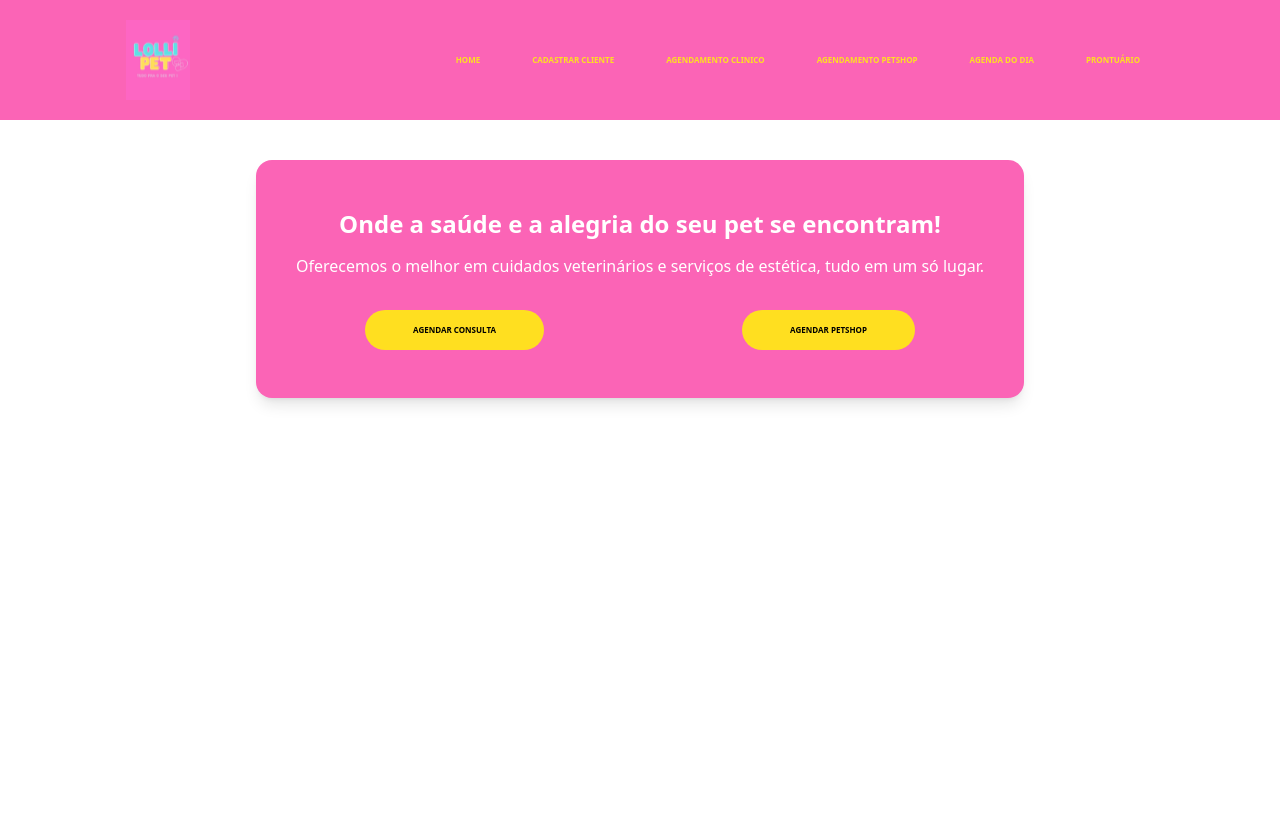
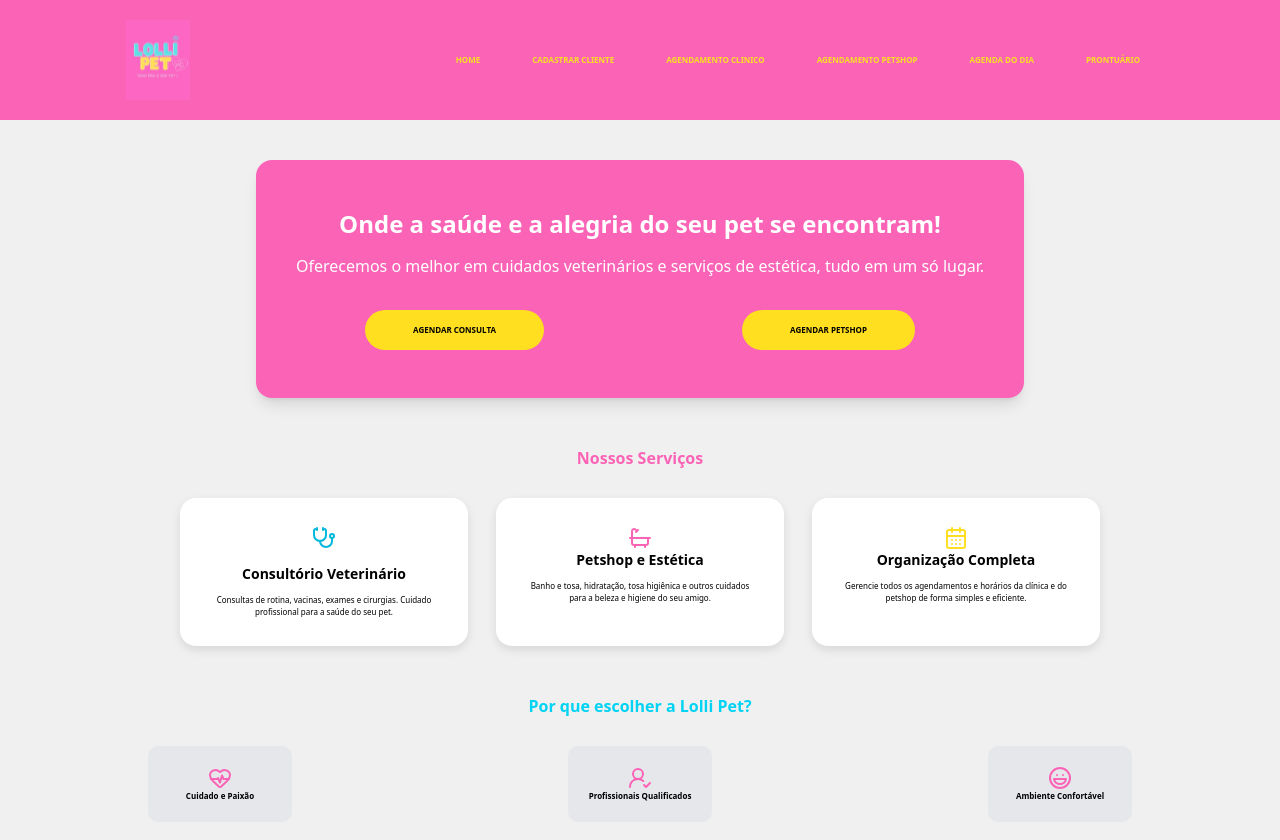
Before and after one commit to Mikedfb/lolli-pet-web, a React (Vite) app: page / in a window 1280 px wide. Shown: the top 840 px of the page. Before the commit the page ends 800 px from the top, so only its background shows below. Built offline with nearby package versions, Linux system fonts and the light colour scheme.

Commit message:
finalizado primeiro modelo da pagina home

```diff
--- a/package.json
+++ b/package.json
@@ -11,6 +11,7 @@
   },
   "dependencies": {
     "@tailwindcss/vite": "^4.1.14",
+    "lucide-react": "^0.544.0",
     "react": "^19.1.1",
     "react-dom": "^19.1.1",
     "tailwindcss": "^4.1.14"
--- a/src/components/Layout.tsx
+++ b/src/components/Layout.tsx
@@ -1,9 +1,17 @@
+import {
+  Bath,
+  CalendarDays,
+  HeartPulse,
+  Laugh,
+  Stethoscope,
+  UserRoundCheck,
+} from 'lucide-react';
 import '../styles/global.css';
 
 export function Layout() {
   return (
-    <main className='flex flex-col items-center text-[0.5rem] py-10 px-5 gap-12 min-h-[calc(100vh-150px)] '>
-      <section className='w-full max-w-3xl  text-center py-12 px-5 bg-pink-400  text-white rounded-2xl shadow-lg'>
+    <main className='flex flex-col items-center text-[0.5rem] py-10 px-5 gap-12 min-h-[calc(100vh-150px)] mx-auto '>
+      <section className='w-full max-w-3xl mx-auto text-center py-12 px-5 bg-pink-400  text-white rounded-2xl shadow-lg'>
         <div>
           <h1 className='text-2xl mb-3.5 font-bold'>
             Onde a saúde e a alegria do seu pet se encontram!
@@ -28,6 +36,73 @@ export function Layout() {
           </div>
         </div>
       </section>
+
+      <section className=' text-center w-full min-w-4xl'>
+        <h2 className='text-pink-400 mb-7 text-base font-bold'>
+          Nossos Serviços
+        </h2>
+
+        <div className='flex  flex-wrap justify-center gap-7'>
+          <article className=' bg-white rounded-2xl p-7 w-72 shadow-[0_4px_10px_rgba(0,0,0,0.1)] text-center transition-transform duration-300 hover:translate-y-[-5px]'>
+            <span className='flex items-center justify-center'>
+              <Stethoscope className='text-cyan-500 mb-3.5' />
+            </span>
+            <h3 className='font-bold mb-2.5 text-sm'>
+              Consultório Veterinário
+            </h3>
+            <p>
+              Consultas de rotina, vacinas, exames e cirurgias. Cuidado
+              profissional para a saúde do seu pet.
+            </p>
+          </article>
+          <article className=' bg-white rounded-2xl p-7 w-72 shadow-[0_4px_10px_rgba(0,0,0,0.1)] text-center transition-transform duration-300 hover:translate-y-[-5px]'>
+            <span className='flex items-center justify-center'>
+              <Bath className='text-pink-400' />
+            </span>
+            <h3 className='font-bold mb-2.5 text-sm'>Petshop e Estética</h3>
+            <p>
+              Banho e tosa, hidratação, tosa higiênica e outros cuidados para a
+              beleza e higiene do seu amigo.
+            </p>
+          </article>
+          <article className=' bg-white rounded-2xl p-7 w-72 shadow-[0_4px_10px_rgba(0,0,0,0.1)] text-center transition-transform duration-300 hover:translate-y-[-5px]'>
+            <span className='flex items-center justify-center'>
+              <CalendarDays className='text-yellow-300' />
+            </span>
+            <h3 className='font-bold mb-2.5 text-sm'>Organização Completa</h3>
+            <p>
+              Gerencie todos os agendamentos e horários da clínica e do petshop
+              de forma simples e eficiente.
+            </p>
+          </article>
+        </div>
+      </section>
+
+      <section className=' text-center w-full min-w-3xl'>
+        <h2 className='text-cyan-400 text-base font-bold mb-7'>
+          Por que escolher a Lolli Pet?
+        </h2>
+        <div className='flex justify-around flex-wrap gap-5'>
+          <article className='text-center p-5 rounded-[10px] bg-gray-200 min-w-36 shadow-[0px_2px_5px_rgba(0, 0, 0, 0.5)'>
+            <span className='flex items-center justify-center'>
+              <HeartPulse className='text-pink-400' />
+            </span>
+            <p className='font-black'>Cuidado e Paixão</p>
+          </article>
+          <article className='text-center p-5 rounded-[10px] bg-gray-200 min-w-36 shadow-[0px_2px_5px_rgba(0, 0, 0, 0.5)'>
+            <span className='flex items-center justify-center'>
+              <UserRoundCheck className='text-pink-400' />
+            </span>
+            <p className='font-black'>Profissionais Qualificados</p>
+          </article>
+          <article className='text-center p-5 rounded-[10px] bg-gray-200 min-w-36 shadow-[0px_2px_5px_rgba(0, 0, 0, 0.5)'>
+            <span className='flex items-center justify-center'>
+              <Laugh className='text-pink-400' />
+            </span>
+            <p className='font-black'>Ambiente Confortável</p>
+          </article>
+        </div>
+      </section>
     </main>
   );
 }
--- a/src/styles/global.css
+++ b/src/styles/global.css
@@ -1,6 +1,7 @@
 @import 'tailwindcss';
 
-/* body {
+body {
   font-family: system-ui, -apple-system, BlinkMacSystemFont, 'Segoe UI', Roboto,
     Oxygen, Ubuntu, Cantarell, 'Open Sans', 'Helvetica Neue', sans-serif;
-} */
+  background-color: #f0f0f0;
+}
```
Also changed, not shown: 1 other file (tests, documents, lock files or other folders).
